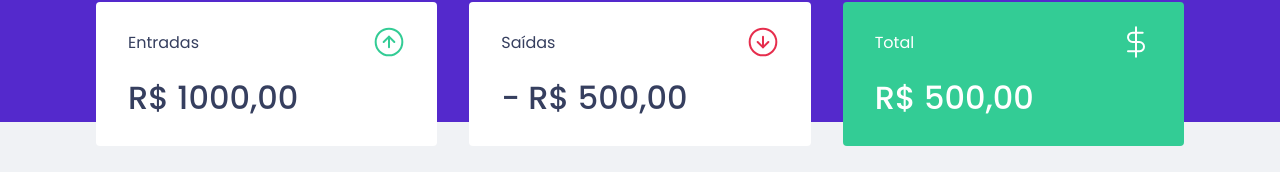
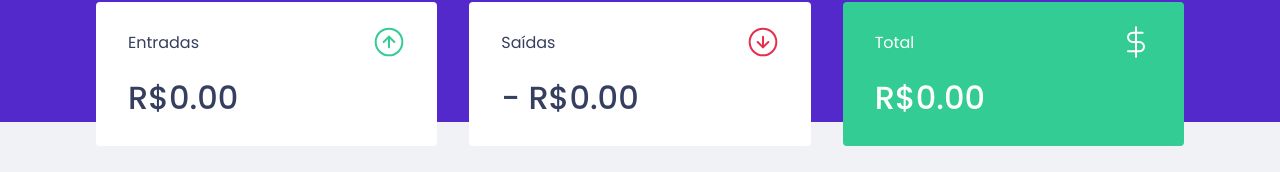
Before and after one commit to IgoMedeiros/reactjs-webapplication-ignite, a React (Create React App) app: page / in a window 1280 px wide. Shown: the part 150-322 px from the top of the page. Built offline with nearby package versions, Linux system fonts and the light colour scheme; no server answers; what miragejs would draw is missing.

Commit message:
Create summary calculate from context

```diff
--- a/src/components/Summary/index.tsx
+++ b/src/components/Summary/index.tsx
@@ -7,7 +7,22 @@
 import { Container } from "./style";
 
 export function Summary() {
-    const transactions = useContext(TransactionsContext)
+    const { transactions } = useContext(TransactionsContext)
+
+    const summary = transactions.reduce((acc, transaction) => {
+        if (transaction.type === 'deposit') {
+            acc.deposits += transaction.amount
+            acc.total += transaction.amount
+        } else {
+            acc.withdraw += transaction.amount
+            acc.total -= transaction.amount
+        }
+        return acc
+    }, {
+        deposits: 0,
+        withdraw: 0,
+        total: 0
+    })
 
     return (
         <Container>
@@ -16,21 +31,36 @@
                     <p>Entradas</p>
                     <img src={incomeImg} alt="Entradas" />
                 </header>
-                <strong>R$ 1000,00</strong>
+                <strong>{
+                    new Intl.NumberFormat('pr-BR', {
+                        currency: 'BRL',
+                        style: 'currency'
+                    }).format(summary.deposits)
+                }</strong>
             </div>
             <div>
                 <header>
                     <p>Saídas</p>
                     <img src={outcomeImg} alt="Saídas" />
                 </header>
-                <strong>- R$ 500,00</strong>
+                <strong>- {
+                    new Intl.NumberFormat('pr-BR', {
+                        currency: 'BRL',
+                        style: 'currency'
+                    }).format(summary.withdraw)
+                }</strong>
             </div>
             <div className="highlight-background">
                 <header>
                     <p>Total</p>
                     <img src={totalImg} alt="Total" />
                 </header>
-                <strong>R$ 500,00</strong>
+                <strong>{
+                    new Intl.NumberFormat('pr-BR', {
+                        currency: 'BRL',
+                        style: 'currency'
+                    }).format(summary.total)
+                }</strong>
             </div>
         </Container>
     )
```
